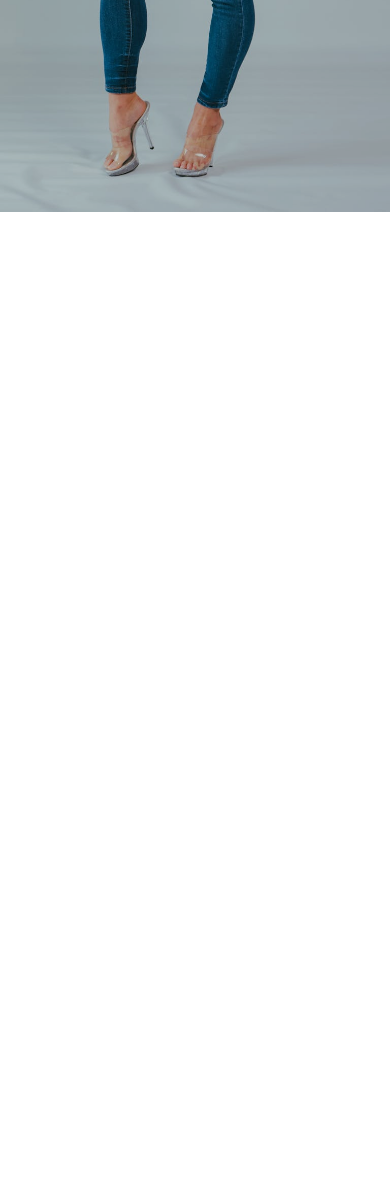
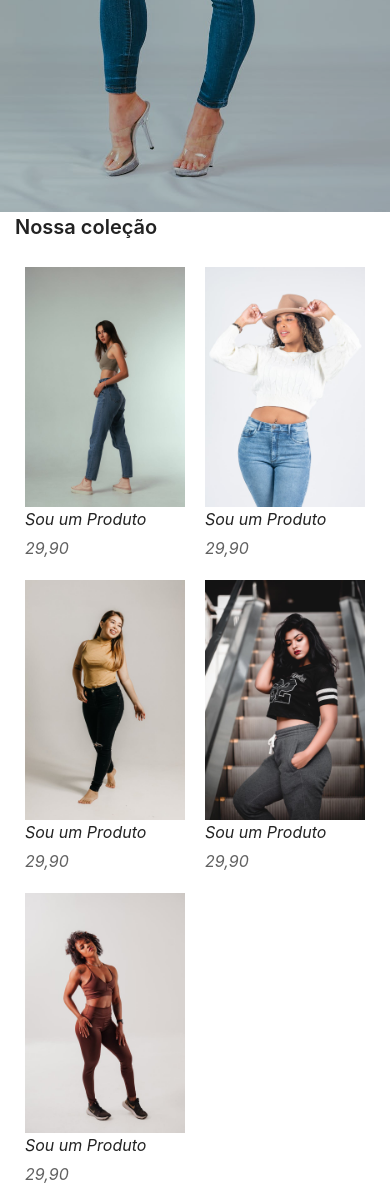
Before and after one commit to AlanPedroD/loja-exemple-teste, a plain HTML site: page index.html in a window 390 px wide. Shown: the part 544-1733 px from the top of the page. Before the commit the page ends 844 px from the top, so only its background shows below. Drawn offline with Linux system fonts and the light colour scheme.

Commit message:
secao produtos adicionada

```diff
--- a/assets/css/style.css
+++ b/assets/css/style.css
@@ -200,3 +200,80 @@ header {
   background-color: #f5f5f5;
   color: #000;
 }
+
+/*! SEÇÃO PRODUTOS */
+.container-produtos {
+  display: grid;
+  grid-template-columns: repeat(5, 1fr); /* 4 colunas iguais */
+  gap: 10px; /* espaçamento entre os cards */
+  max-width: 1200px; /* largura máxima opcional */
+  margin: 0 auto; /* centralizar o container */
+  padding: 20px;
+}
+
+.card-produto {
+  padding: 5px;
+  background: transparent;
+  cursor: pointer;
+}
+
+.card-image{
+  position: relative;
+  overflow: hidden;
+}
+
+.card-image img{
+  display: block;
+  width: 100%;
+}
+
+.card-content{
+  font-style: italic;
+}
+.card-content p{
+  margin-bottom: 5px;
+}
+.card-content span{
+  color: #181818af;
+}
+
+.btn-visualizar {
+  position: absolute;
+  bottom: -50px; /* começa escondido */
+  left: 0;
+  width: 100%;   /* ocupa toda a largura da imagem */
+  padding: 20px;
+  background: rgba(0,0,0,0.7); /* fundo semi-transparente */
+  color: #fff;
+  border: none;
+  opacity: 0;
+  transition: all 0.3s ease;
+  cursor: pointer;
+}
+
+.card-produto:hover .btn-visualizar {
+  bottom: 0;   /* sobe para dentro da imagem */
+  opacity: 1;     /* aparece */
+}
+
+@media (max-width: 992px) {
+  .container-produtos {
+    grid-template-columns: repeat(4, 1fr);
+  }
+}
+@media (max-width: 768px) {
+  .container-produtos {
+    grid-template-columns: repeat(3, 1fr);
+  }
+}
+@media (max-width: 576px) {
+  .container-produtos {
+    grid-template-columns: repeat(2, 1fr);
+  }
+}
+
+@media (max-width: 320px) {
+  .container-produtos {
+    grid-template-columns: 1fr;
+  }
+}
--- a/index.html
+++ b/index.html
@@ -75,6 +75,63 @@
     </div>
   </section>
 
+  <section>
+    <h2 class="container">Nossa coleção</h2>
+    <div class="container-produtos container">
+      <div class="card-produto">
+        <div class="card-image">
+          <img src="assets/imagens/calca-fem-02.jpg" alt="calça fashion">
+          <button class="btn-visualizar">Visualizar</button>
+        </div>
+        <div class="card-content">
+          <p>Sou um Produto</p>
+          <span>29,90</span>
+        </div>
+      </div>
+      <div class="card-produto">
+        <div class="card-image">
+          <img src="assets/imagens/calca-jeans-01.jpg" alt="calça fashion">
+          <button class="btn-visualizar">Visualizar</button>
+        </div>
+        <div class="card-content">
+          <p>Sou um Produto</p>
+          <span>29,90</span>
+        </div>
+      </div>
+      <div class="card-produto">
+        <div class="card-image">
+          <img src="assets/imagens/calca-fem-preta.jpg" alt="calça fashion">
+          <button class="btn-visualizar">Visualizar</button>
+        </div>
+        <div class="card-content">
+          <p>Sou um Produto</p>
+          <span>29,90</span>
+        </div>
+      </div>
+      <div class="card-produto">
+        <div class="card-image">
+          <img src="assets/imagens/conj-fashion.jpg" alt="calça fashion">
+          <button class="btn-visualizar">Visualizar</button>
+        </div>
+        <div class="card-content">
+          <p>Sou um Produto</p>
+          <span>29,90</span>
+        </div>
+      </div>
+      <div class="card-produto">
+        <div class="card-image">
+          <img src="assets/imagens/conj-academia-04.jpg" alt="calça fashion">
+          <button class="btn-visualizar">Visualizar</button>
+        </div>
+        <div class="card-content">
+          <p>Sou um Produto</p>
+          <span>29,90</span>
+        </div>
+      </div>
+
+    </div>
+  </section>
+
 <script src="assets/js/script.js"></script>
 </body>
 </html>
```
Also changed, not shown: assets/imagens/conj-fashion.jpg (renamed from assets/imagens/hero-mobile-2.jpg).
